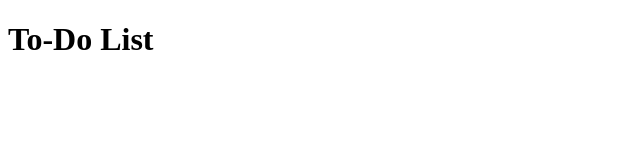
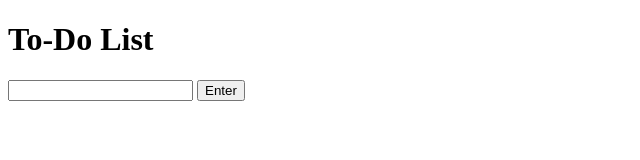
Before and after one commit to Bobbishly/To-Do-List, a plain HTML site: page toDo List/index.html in a window 1280 px wide. Shown: the whole page, without its empty margins (0-640 px from the left). Drawn offline with Linux system fonts and the light colour scheme.

Commit message:
Adding file

```diff
--- a/toDo List/index.html
+++ b/toDo List/index.html
@@ -7,5 +7,7 @@
 </head>
 <body>
     <h1 id="heading" class="heading">To-Do List</h1>
+    <input type="text" id="list" class="list" />
+    <button id="addText" class="addText">Enter</button>
 </body>
 </html>
```
